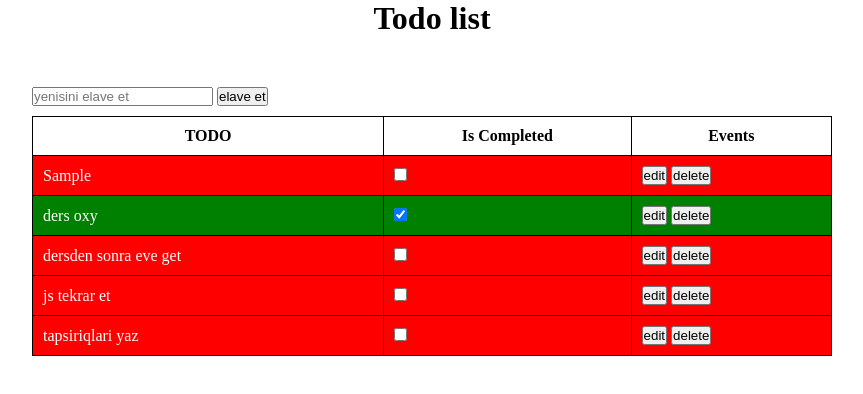
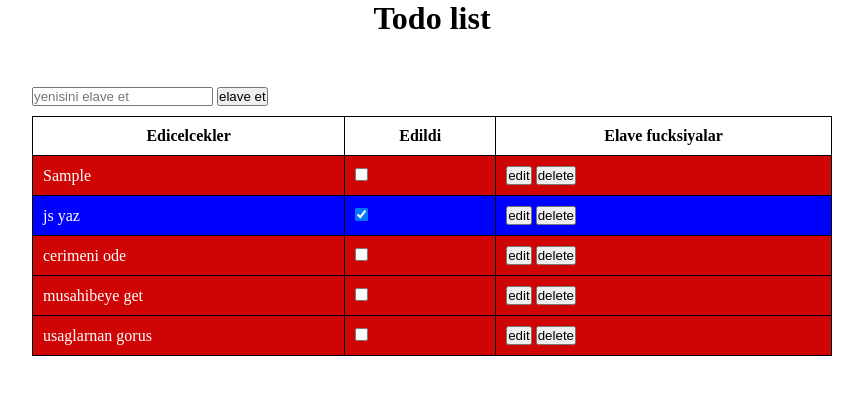
Before and after one commit to TheCodeFather0/FS-37, a plain HTML site: page Lesson 36/todo list/index.html in a window 1280 px wide. Both pictures are taken after typing "Sample" into the empty fields and a click on the button "elave et". Shown: the whole page, without its empty margins (208-1071 px from the left). Drawn offline with Linux system fonts and the light colour scheme.

Commit message:
task complated

```diff
--- a/Lesson 36/todo list/css/style.css
+++ b/Lesson 36/todo list/css/style.css
@@ -23,12 +23,12 @@ table {
 }
 
 .completed {
-  background-color: green;
+  background-color: blue;
   color: #fff;
 }
 
 .notCompleted {
-  background-color: red;
+  background-color: rgb(207, 5, 5);
   color: #fff;
 }
 
--- a/Lesson 36/todo list/index.html
+++ b/Lesson 36/todo list/index.html
@@ -1,24 +1,26 @@
 <!DOCTYPE html>
 <html lang="en">
+
 <head>
   <meta charset="UTF-8" />
   <meta name="viewport" content="width=device-width, initial-scale=1.0" />
   <title>Document</title>
   <link rel="stylesheet" href="./css/style.css" />
 </head>
+
 <body>
   <h1>Todo list</h1>
 
   <form id="addNewTodoForm">
-      <input type="text" placeholder="yenisini elave et" id="newTodoInp" />
+    <input type="text" placeholder="yenisini elave et" id="newInp" />
     <button>elave et</button>
   </form>
   <table>
     <thead>
       <tr>
-          <th>TODO</th>
-          <th>Is Completed</th>
-          <th>Events</th>
+        <th>Edicelcekler</th>
+        <th>Edildi</th>
+        <th>Elave fucksiyalar</th>
       </tr>
     </thead>
 
@@ -27,4 +29,5 @@
 
   <script src="./js/app.js"></script>
 </body>
+
 </html>
--- a/Lesson 36/todo list/js/app.js
+++ b/Lesson 36/todo list/js/app.js
@@ -1,24 +1,22 @@
-const newTodoInp = document.querySelector("#newTodoInp");
+const newTodoInp = document.querySelector("#newInp");
 const addNewTodoForm = document.querySelector("#addNewTodoForm");
 
 const todos = [
-  { id: 0, todo: "ders oxy", isCompleted: true },
-  { id: 1, todo: "dersden sonra eve get", isCompleted: false },
-  { id: 2, todo: "js tekrar et", isCompleted: false },
-  { id: 3, todo: "tapsiriqlari yaz", isCompleted: false },
+  { id: 0, ed: "js yaz", eddin: true },
+  { id: 1, ed: "cerimeni ode", eddin: false },
+  { id: 2, ed: "musahibeye get", eddin: false },
+  { id: 3, ed: "usaglarnan gorus", eddin: false },
 ];
 
 const showTodos = (arr) => {
   const tbody = document.querySelector("#tbody");
   tbody.innerHTML = "";
   arr.forEach((item, index, arr) => {
-    tbody.innerHTML += `<tr class="${
-      item.isCompleted ? "completed" : "notCompleted"
-    }">
-              <td>${item.todo}</td>
-              <td><input type="checkbox" ${
-                item.isCompleted ? "checked" : null
-              } onchange="setCompleted('${item.id}')"/></td>
+    tbody.innerHTML += `<tr class="${item.eddin ? "completed" : "notCompleted"
+      }">
+              <td>${item.ed}</td>
+              <td><input type="checkbox" ${item.eddin ? "checked" : null
+      } onchange="setCompleted('${item.id}')"/></td>
               <td>
                 <button onclick="editTodo('${item.id}')">edit</button>
                 <button onclick="deleteTodo('${item.id}')">delete</button>
@@ -30,14 +28,14 @@ const showTodos = (arr) => {
 const setCompleted = (id) => {
   todos.map((item) => {
     if (item.id == id) {
-      item.isCompleted = !item.isCompleted;
+      item.eddin = !item.eddin;
     }
   });
   showTodos(todos);
 };
 
 const deleteTodo = (id) => {
-  const isAgree = confirm("silmək istədiyinizə əminsiniz?");
+  const isAgree = confirm("silmek isteyirisniz?");
   if (isAgree) {
     todos.forEach((item, index) => {
       if (item.id == id) {
@@ -51,12 +49,12 @@ const deleteTodo = (id) => {
 const editTodo = (id) => {
   todos.map((item) => {
     if (item.id == id) {
-      const newTodo = prompt("deyisdirin", item.todo);
+      const newTodo = prompt("deyisdirin", item.ed);
       if (newTodo) {
-        item.todo = newTodo;
+        item.ed = newTodo;
         showTodos(todos);
       } else {
-        alert("duz emelli yaz!");
+        alert("ae duz yaz sopullu!");
       }
     }
   });
@@ -66,12 +64,12 @@ const adNewTodo = (e) => {
   e.preventDefault();
   const newTodo = {
     id: new Date().getTime(),
-    todo: newTodoInp.value,
-    isCompleted: false,
+    ed: newInp.value,
+    eddin: false,
   };
   todos.unshift(newTodo);
   showTodos(todos);
-  newTodoInp.value = "";
+  newInp.value = "";
 };
 
 addNewTodoForm.addEventListener("submit", adNewTodo);
```
Lines whose indentation alone changed are shown as unchanged.
